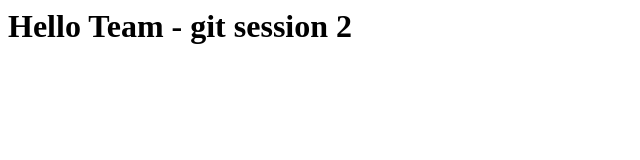
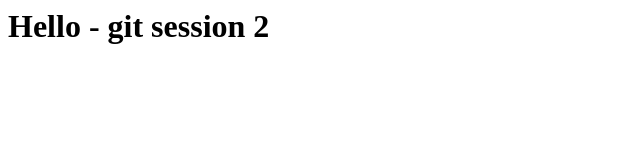
Before and after one commit to wethemakers-dev/ip2-git-session2, a plain HTML site: page index.html in a window 1280 px wide. Shown: the whole page, without its empty margins (0-640 px from the left). Drawn offline with Linux system fonts and the light colour scheme.

Commit message:
fix typo

```diff
--- a/index.html
+++ b/index.html
@@ -1 +1 @@
-<h1>Hello Team - git session 2</h1>
+<h1>Hello - git session 2</h1>
```
